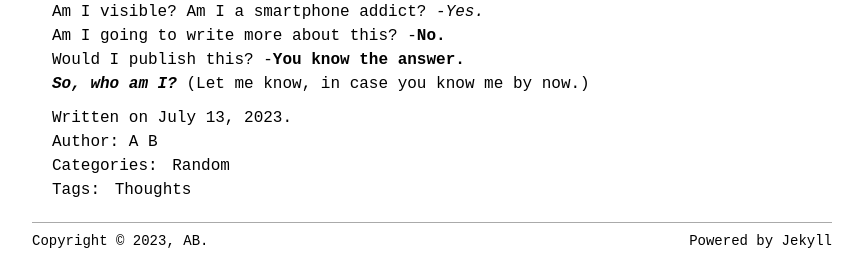
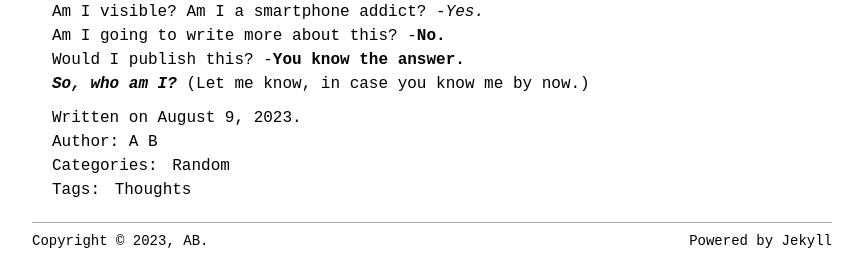
Before and after one commit to blahg/blahg.github.io, a Jekyll site: the page built from _posts/random/2023-09-08-who-am-I.md, in a window 1280 px wide. Shown: the part 1029-1285 px from the top of the page, without its empty margins (208-1071 px from the left). Built offline with Jekyll 4.4.1, drawn with Linux system fonts in a browser that asks for light colours.

Commit message:
Update 2023-09-08-who-am-I.md

```diff
--- a/_posts/random/2023-09-08-who-am-I.md
+++ b/_posts/random/2023-09-08-who-am-I.md
@@ -1,7 +1,7 @@
 ---
 layout: post
 title: Who Am I?
-date: 2023-07-13
+date: 2023-08-09
 categories: [Random]
 tags: [Thoughts]
 ---
```
